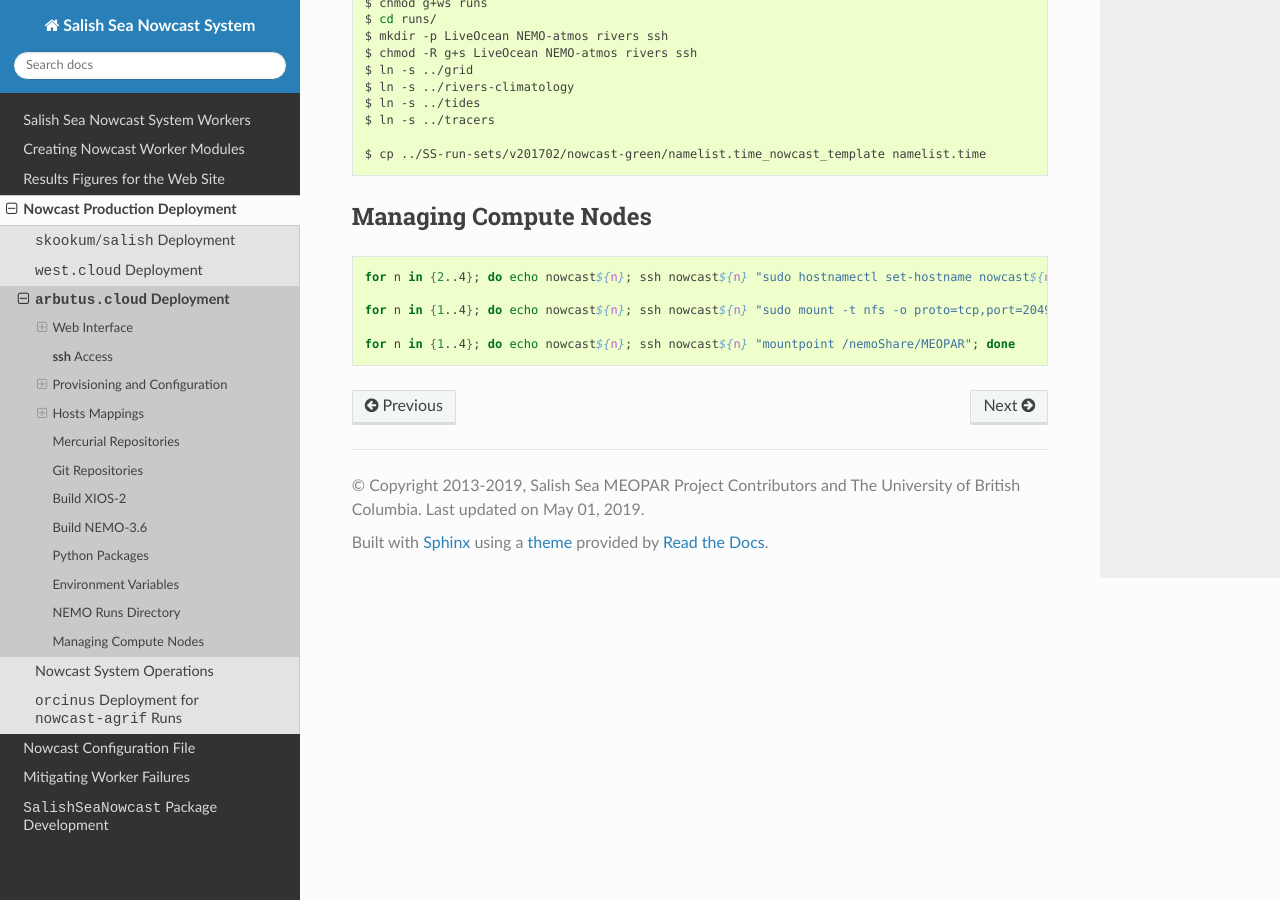
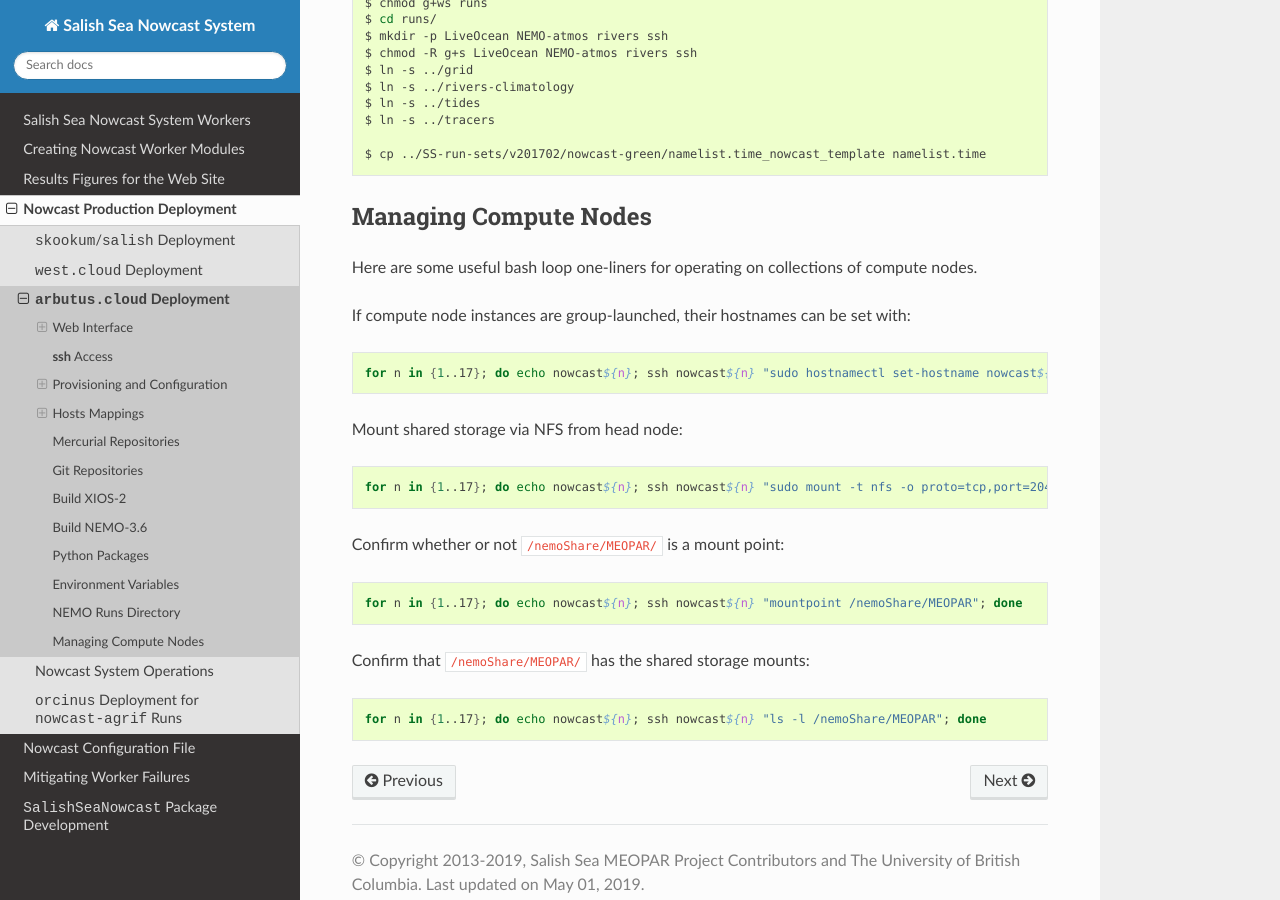
Before and after one commit to SalishSeaCast/SalishSeaNowcast, a Sphinx documentation site: the page built from docs/deployment/arbutus_cloud.rst, in a window 1280 px wide and 900 px high, scrolled down 14048 px. Built offline with Sphinx 7.4.7 and the Read the Docs theme 2.0.0, drawn with Linux system fonts in a browser that asks for light colours; the version number could not be read and is left out.

Commit message:
Finish writing 1st pass on deployment docs for arbutus.cloud.

```diff
--- a/docs/deployment/arbutus_cloud.rst
+++ b/docs/deployment/arbutus_cloud.rst
@@ -763,10 +763,29 @@ Create a :file:`runs/` directory for the NEMO runs and populate it with:
 Managing Compute Nodes
 ======================
 
+Here are some useful bash loop one-liners for operating on collections of compute nodes.
+
+If compute node instances are group-launched,
+their hostnames can be set with:
+
 .. code-block:: bash
 
-    for n in {2..4}; do echo nowcast${n}; ssh nowcast${n} "sudo hostnamectl set-hostname nowcast${n}"; done
+    for n in {1..17}; do echo nowcast${n}; ssh nowcast${n} "sudo hostnamectl set-hostname nowcast${n}"; done
 
-    for n in {1..4}; do echo nowcast${n}; ssh nowcast${n} "sudo mount -t nfs -o proto=tcp,port=2049 192.168.238.9:/share /nemoShare/MEOPAR"; done
+Mount shared storage via NFS from head node:
 
-    for n in {1..4}; do echo nowcast${n}; ssh nowcast${n} "mountpoint /nemoShare/MEOPAR"; done
+.. code-block:: bash
+
+    for n in {1..17}; do echo nowcast${n}; ssh nowcast${n} "sudo mount -t nfs -o proto=tcp,port=2049 192.168.238.9:/MEOPAR /nemoShare/MEOPAR"; done
+
+Confirm whether or not :file:`/nemoShare/MEOPAR/` is a mount point:
+
+.. code-block:: bash
+
+    for n in {1..17}; do echo nowcast${n}; ssh nowcast${n} "mountpoint /nemoShare/MEOPAR"; done
+
+Confirm that :file:`/nemoShare/MEOPAR/` has the shared storage mounts:
+
+.. code-block:: bash
+
+    for n in {1..17}; do echo nowcast${n}; ssh nowcast${n} "ls -l /nemoShare/MEOPAR"; done
```
